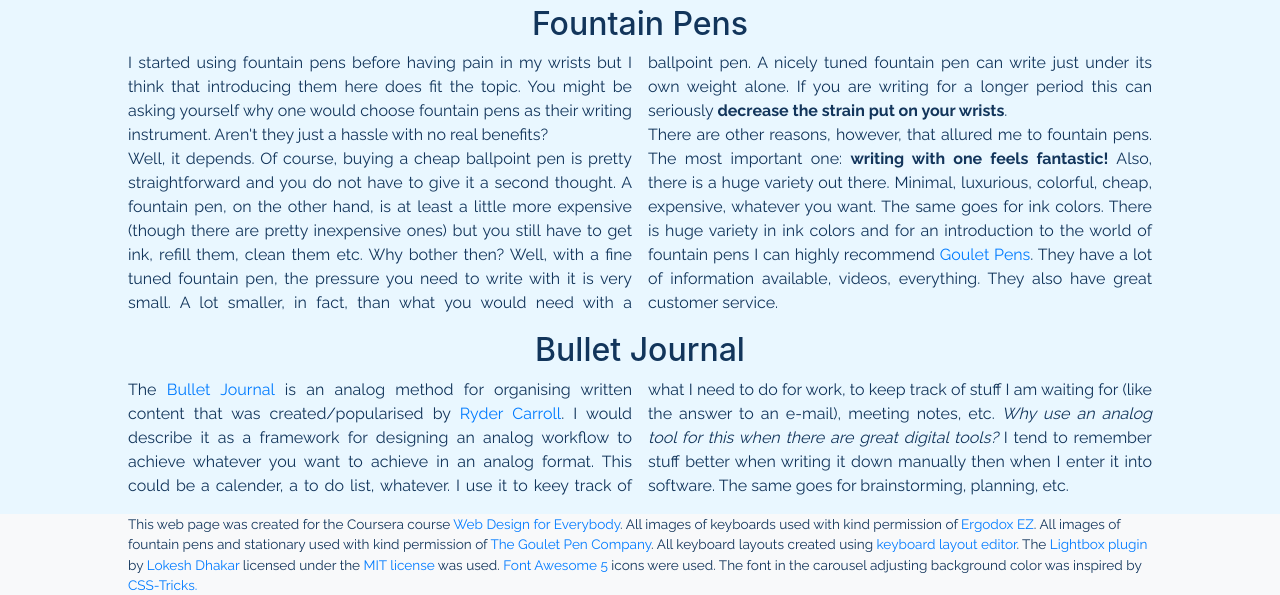
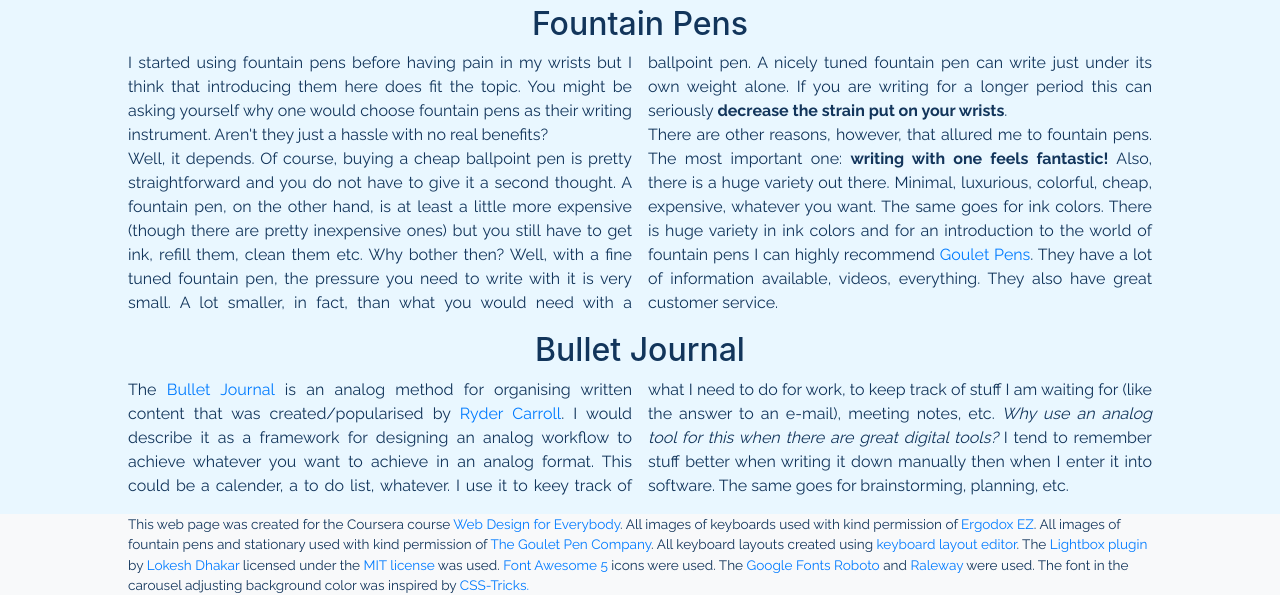
Before and after one commit to tobiasmoeller/courseraBeginnerWebdevCapstone, a plain HTML site: page analog.html in a window 1280 px wide. Shown: the part 876-1471 px from the top of the page. Drawn offline with nearby package versions, Linux system fonts and the light colour scheme; some packages are replaced by stand-ins of ours; a script that the page names is missing.

Commit message:
cleanup of indentation

```diff
--- a/analog.html
+++ b/analog.html
@@ -93,7 +93,8 @@
 
   <footer>
     <p>This web page was created for the Coursera course <a href="https://www.coursera.org/learn/web-design-project">Web Design for Everybody</a>.
-      All images of keyboards used with kind permission of <a href="https://ergodox-ez.com/">Ergodox EZ</a>. All images of fountain pens and stationary used with kind permission of <a href="https://www.gouletpens.com/">The Goulet Pen Company</a>. All keyboard layouts created using <a href="http://www.keyboard-layout-editor.com/">keyboard layout editor</a>. The <a href="https://github.com/lokesh/lightbox2">Lightbox plugin</a> by <a href="http://www.lokeshdhakar.com/">Lokesh Dhakar</a> licensed under the <a href="https://raw.githubusercontent.com/lokesh/lightbox2/master/LICENSE">MIT license</a> was used. <a href="https://fontawesome.com/">Font Awesome 5</a> icons were used. The font in the carousel adjusting background color was inspired by <a href="https://css-tricks.com/">CSS-Tricks.</a></p>
+      All images of keyboards used with kind permission of <a href="https://ergodox-ez.com/">Ergodox EZ</a>. All images of fountain pens and stationary used with kind permission of <a href="https://www.gouletpens.com/">The Goulet Pen Company</a>. All keyboard layouts created using <a href="http://www.keyboard-layout-editor.com/">keyboard layout editor</a>. The <a href="https://github.com/lokesh/lightbox2">Lightbox plugin</a> by <a href="http://www.lokeshdhakar.com/">Lokesh Dhakar</a> licensed under the <a href="https://raw.githubusercontent.com/lokesh/lightbox2/master/LICENSE">MIT license</a> was used. <a href="https://fontawesome.com/">Font Awesome 5</a> icons were used. The <a href="https://fonts.google.com/">Google Fonts</a> <a href="https://fonts.google.com/specimen/Roboto">Roboto</a> and <a href="https://fonts.google.com/specimen/Raleway">Raleway</a> were used. The font in the carousel adjusting background color was inspired by <a href="https://css-tricks.com/">CSS-Tricks.</a>
+    </p>
   </footer>
 
 
```
Also changed, not shown: digital.html (+2 -1 lines), index.html (+1 -17 lines), resources.html (+2 -1 lines). Lines whose indentation alone changed are shown as unchanged.
